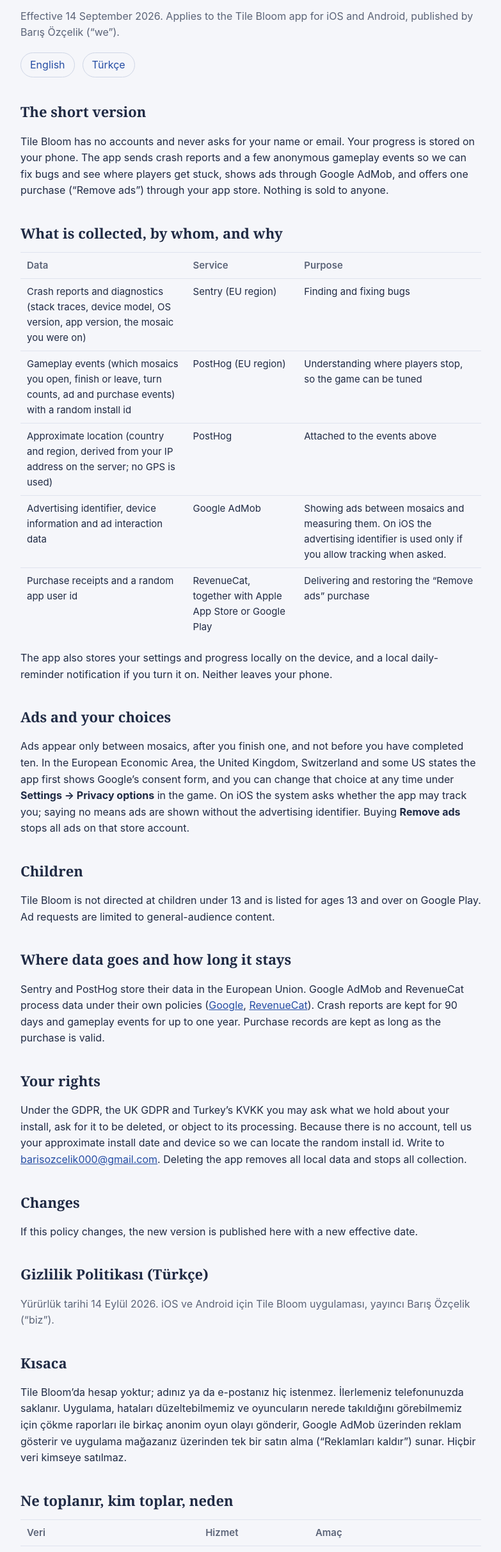
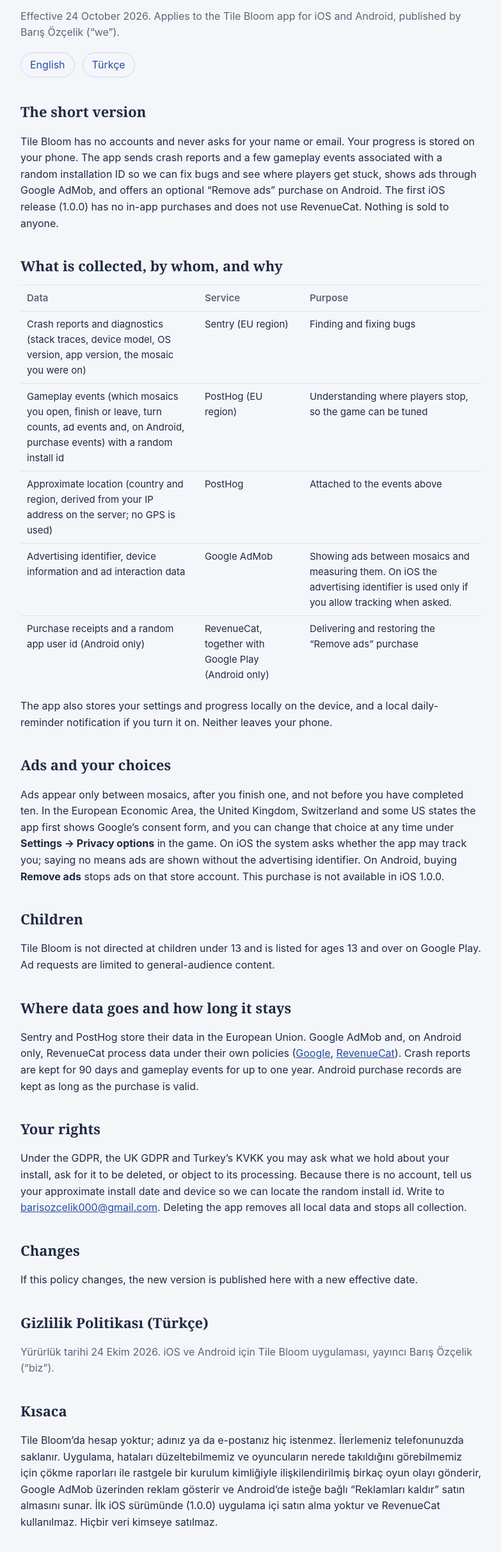
Before and after one commit to barisozcelik/barisozcelik.github.io, a plain HTML site: page tile-bloom/privacy.html in a window 1280 px wide. Shown: the part 133-2559 px from the top of the page at 64% size, without its empty margins (248-1031 px from the left). Drawn offline with Linux system fonts and the light colour scheme.

Commit message:
Clarify ads-only iOS launch in privacy and support pages

```diff
--- a/tile-bloom/privacy.html
+++ b/tile-bloom/privacy.html
@@ -3,32 +3,32 @@
 <body><main>
 <p class="kicker">Tile Bloom</p>
 <h1>Privacy Policy</h1>
-<p class="muted">Effective 14 September 2026. Applies to the Tile Bloom app for iOS and Android, published by Barış Özçelik (“we”).</p>
+<p class="muted">Effective 24 October 2026. Applies to the Tile Bloom app for iOS and Android, published by Barış Özçelik (“we”).</p>
 <div class="lang"><a href="#en">English</a><a href="#tr">Türkçe</a></div>
 
 <section id="en">
 <h2>The short version</h2>
-<p>Tile Bloom has no accounts and never asks for your name or email. Your progress is stored on your phone. The app sends crash reports and a few anonymous gameplay events so we can fix bugs and see where players get stuck, shows ads through Google AdMob, and offers one purchase (“Remove ads”) through your app store. Nothing is sold to anyone.</p>
+<p>Tile Bloom has no accounts and never asks for your name or email. Your progress is stored on your phone. The app sends crash reports and a few gameplay events associated with a random installation ID so we can fix bugs and see where players get stuck, shows ads through Google AdMob, and offers an optional “Remove ads” purchase on Android. The first iOS release (1.0.0) has no in-app purchases and does not use RevenueCat. Nothing is sold to anyone.</p>
 
 <h2>What is collected, by whom, and why</h2>
 <table>
 <tr><th>Data</th><th>Service</th><th>Purpose</th></tr>
 <tr><td>Crash reports and diagnostics (stack traces, device model, OS version, app version, the mosaic you were on)</td><td>Sentry (EU region)</td><td>Finding and fixing bugs</td></tr>
-<tr><td>Gameplay events (which mosaics you open, finish or leave, turn counts, ad and purchase events) with a random install id</td><td>PostHog (EU region)</td><td>Understanding where players stop, so the game can be tuned</td></tr>
+<tr><td>Gameplay events (which mosaics you open, finish or leave, turn counts, ad events and, on Android, purchase events) with a random install id</td><td>PostHog (EU region)</td><td>Understanding where players stop, so the game can be tuned</td></tr>
 <tr><td>Approximate location (country and region, derived from your IP address on the server; no GPS is used)</td><td>PostHog</td><td>Attached to the events above</td></tr>
 <tr><td>Advertising identifier, device information and ad interaction data</td><td>Google AdMob</td><td>Showing ads between mosaics and measuring them. On iOS the advertising identifier is used only if you allow tracking when asked.</td></tr>
-<tr><td>Purchase receipts and a random app user id</td><td>RevenueCat, together with Apple App Store or Google Play</td><td>Delivering and restoring the “Remove ads” purchase</td></tr>
+<tr><td>Purchase receipts and a random app user id (Android only)</td><td>RevenueCat, together with Google Play (Android only)</td><td>Delivering and restoring the “Remove ads” purchase</td></tr>
 </table>
 <p>The app also stores your settings and progress locally on the device, and a local daily-reminder notification if you turn it on. Neither leaves your phone.</p>
 
 <h2>Ads and your choices</h2>
-<p>Ads appear only between mosaics, after you finish one, and not before you have completed ten. In the European Economic Area, the United Kingdom, Switzerland and some US states the app first shows Google’s consent form, and you can change that choice at any time under <strong>Settings → Privacy options</strong> in the game. On iOS the system asks whether the app may track you; saying no means ads are shown without the advertising identifier. Buying <strong>Remove ads</strong> stops all ads on that store account.</p>
+<p>Ads appear only between mosaics, after you finish one, and not before you have completed ten. In the European Economic Area, the United Kingdom, Switzerland and some US states the app first shows Google’s consent form, and you can change that choice at any time under <strong>Settings → Privacy options</strong> in the game. On iOS the system asks whether the app may track you; saying no means ads are shown without the advertising identifier. On Android, buying <strong>Remove ads</strong> stops ads on that store account. This purchase is not available in iOS 1.0.0.</p>
 
 <h2>Children</h2>
 <p>Tile Bloom is not directed at children under 13 and is listed for ages 13 and over on Google Play. Ad requests are limited to general-audience content.</p>
 
 <h2>Where data goes and how long it stays</h2>
-<p>Sentry and PostHog store their data in the European Union. Google AdMob and RevenueCat process data under their own policies (<a href="https://policies.google.com/privacy">Google</a>, <a href="https://www.revenuecat.com/privacy">RevenueCat</a>). Crash reports are kept for 90 days and gameplay events for up to one year. Purchase records are kept as long as the purchase is valid.</p>
+<p>Sentry and PostHog store their data in the European Union. Google AdMob and, on Android only, RevenueCat process data under their own policies (<a href="https://policies.google.com/privacy">Google</a>, <a href="https://www.revenuecat.com/privacy">RevenueCat</a>). Crash reports are kept for 90 days and gameplay events for up to one year. Android purchase records are kept as long as the purchase is valid.</p>
 
 <h2>Your rights</h2>
 <p>Under the GDPR, the UK GDPR and Turkey’s KVKK you may ask what we hold about your install, ask for it to be deleted, or object to its processing. Because there is no account, tell us your approximate install date and device so we can locate the random install id. Write to <a href="mailto:barisozcelik000@gmail.com">barisozcelik000@gmail.com</a>. Deleting the app removes all local data and stops all collection.</p>
@@ -39,30 +39,30 @@
 
 <section id="tr" lang="tr">
 <h2>Gizlilik Politikası (Türkçe)</h2>
-<p class="muted">Yürürlük tarihi 14 Eylül 2026. iOS ve Android için Tile Bloom uygulaması, yayıncı Barış Özçelik (“biz”).</p>
+<p class="muted">Yürürlük tarihi 24 Ekim 2026. iOS ve Android için Tile Bloom uygulaması, yayıncı Barış Özçelik (“biz”).</p>
 
 <h2>Kısaca</h2>
-<p>Tile Bloom’da hesap yoktur; adınız ya da e-postanız hiç istenmez. İlerlemeniz telefonunuzda saklanır. Uygulama, hataları düzeltebilmemiz ve oyuncuların nerede takıldığını görebilmemiz için çökme raporları ile birkaç anonim oyun olayı gönderir, Google AdMob üzerinden reklam gösterir ve uygulama mağazanız üzerinden tek bir satın alma (“Reklamları kaldır”) sunar. Hiçbir veri kimseye satılmaz.</p>
+<p>Tile Bloom’da hesap yoktur; adınız ya da e-postanız hiç istenmez. İlerlemeniz telefonunuzda saklanır. Uygulama, hataları düzeltebilmemiz ve oyuncuların nerede takıldığını görebilmemiz için çökme raporları ile rastgele bir kurulum kimliğiyle ilişkilendirilmiş birkaç oyun olayı gönderir, Google AdMob üzerinden reklam gösterir ve Android’de isteğe bağlı “Reklamları kaldır” satın almasını sunar. İlk iOS sürümünde (1.0.0) uygulama içi satın alma yoktur ve RevenueCat kullanılmaz. Hiçbir veri kimseye satılmaz.</p>
 
 <h2>Ne toplanır, kim toplar, neden</h2>
 <table>
 <tr><th>Veri</th><th>Hizmet</th><th>Amaç</th></tr>
 <tr><td>Çökme raporları ve tanılama (hata kayıtları, cihaz modeli, işletim sistemi ve uygulama sürümü, o sırada açık olan mozaik)</td><td>Sentry (AB bölgesi)</td><td>Hataları bulmak ve düzeltmek</td></tr>
-<tr><td>Oyun olayları (hangi mozaiklerin açıldığı, bitirildiği ya da bırakıldığı, hamle sayıları, reklam ve satın alma olayları), rastgele bir kurulum kimliğiyle</td><td>PostHog (AB bölgesi)</td><td>Oyuncuların nerede durduğunu anlayıp oyunu ayarlamak</td></tr>
+<tr><td>Oyun olayları (hangi mozaiklerin açıldığı, bitirildiği ya da bırakıldığı, hamle sayıları, reklam olayları ve yalnızca Android’de satın alma olayları), rastgele bir kurulum kimliğiyle</td><td>PostHog (AB bölgesi)</td><td>Oyuncuların nerede durduğunu anlayıp oyunu ayarlamak</td></tr>
 <tr><td>Yaklaşık konum (ülke ve bölge; sunucuda IP adresinden türetilir, GPS kullanılmaz)</td><td>PostHog</td><td>Yukarıdaki olaylara eklenir</td></tr>
 <tr><td>Reklam kimliği, cihaz bilgisi ve reklam etkileşim verisi</td><td>Google AdMob</td><td>Mozaikler arasında reklam göstermek ve ölçmek. iOS’ta reklam kimliği yalnızca sorulduğunda izlemeye izin verirseniz kullanılır.</td></tr>
-<tr><td>Satın alma makbuzları ve rastgele bir uygulama kullanıcı kimliği</td><td>RevenueCat; Apple App Store ya da Google Play ile birlikte</td><td>“Reklamları kaldır” satın almasını teslim etmek ve geri yüklemek</td></tr>
+<tr><td>Satın alma makbuzları ve rastgele bir uygulama kullanıcı kimliği (yalnızca Android)</td><td>RevenueCat; Google Play ile birlikte (yalnızca Android)</td><td>“Reklamları kaldır” satın almasını teslim etmek ve geri yüklemek</td></tr>
 </table>
 <p>Uygulama ayrıca ayarlarınızı ve ilerlemenizi cihazda yerel olarak saklar; açarsanız yerel bir günlük hatırlatma bildirimi kurar. İkisi de telefonunuzdan çıkmaz.</p>
 
 <h2>Reklamlar ve seçimleriniz</h2>
-<p>Reklamlar yalnızca bir mozaiği bitirdikten sonra, mozaikler arasında görünür ve on mozaik tamamlanmadan hiç görünmez. Avrupa Ekonomik Alanı, Birleşik Krallık, İsviçre ve bazı ABD eyaletlerinde uygulama önce Google’ın onay formunu gösterir; bu seçimi oyun içinde <strong>Ayarlar → Gizlilik seçenekleri</strong> altından her zaman değiştirebilirsiniz. iOS’ta sistem uygulamanın sizi izleyip izleyemeyeceğini sorar; hayır derseniz reklamlar reklam kimliği kullanılmadan gösterilir. <strong>Reklamları kaldır</strong> satın alması o mağaza hesabındaki tüm reklamları durdurur.</p>
+<p>Reklamlar yalnızca bir mozaiği bitirdikten sonra, mozaikler arasında görünür ve on mozaik tamamlanmadan hiç görünmez. Avrupa Ekonomik Alanı, Birleşik Krallık, İsviçre ve bazı ABD eyaletlerinde uygulama önce Google’ın onay formunu gösterir; bu seçimi oyun içinde <strong>Ayarlar → Gizlilik seçenekleri</strong> altından her zaman değiştirebilirsiniz. iOS’ta sistem uygulamanın sizi izleyip izleyemeyeceğini sorar; hayır derseniz reklamlar reklam kimliği kullanılmadan gösterilir. Android’de <strong>Reklamları kaldır</strong> satın alması o mağaza hesabındaki reklamları durdurur. iOS 1.0.0 sürümünde bu satın alma sunulmaz.</p>
 
 <h2>Çocuklar</h2>
 <p>Tile Bloom 13 yaş altı çocuklara yönelik değildir ve Google Play’de 13 yaş ve üzeri için listelenir. Reklam istekleri genel izleyiciye uygun içerikle sınırlıdır.</p>
 
 <h2>Veriler nereye gider, ne kadar kalır</h2>
-<p>Sentry ve PostHog verilerini Avrupa Birliği’nde saklar. Google AdMob ve RevenueCat verileri kendi politikaları uyarınca işler (<a href="https://policies.google.com/privacy">Google</a>, <a href="https://www.revenuecat.com/privacy">RevenueCat</a>). Çökme raporları 90 gün, oyun olayları en fazla bir yıl tutulur. Satın alma kayıtları satın alma geçerli olduğu sürece saklanır.</p>
+<p>Sentry ve PostHog verilerini Avrupa Birliği’nde saklar. Google AdMob ve yalnızca Android’de RevenueCat, verileri kendi politikaları uyarınca işler (<a href="https://policies.google.com/privacy">Google</a>, <a href="https://www.revenuecat.com/privacy">RevenueCat</a>). Çökme raporları 90 gün, oyun olayları en fazla bir yıl tutulur. Android satın alma kayıtları satın alma geçerli olduğu sürece saklanır.</p>
 
 <h2>Haklarınız</h2>
 <p>KVKK, GDPR ve Birleşik Krallık GDPR kapsamında kurulumunuz hakkında ne tuttuğumuzu sorabilir, silinmesini isteyebilir ya da işlenmesine itiraz edebilirsiniz. Hesap olmadığı için rastgele kurulum kimliğini bulabilmemiz adına yaklaşık kurulum tarihinizi ve cihazınızı belirtin. Adres: <a href="mailto:barisozcelik000@gmail.com">barisozcelik000@gmail.com</a>. Uygulamayı silmek tüm yerel verileri kaldırır ve her türlü toplamayı durdurur.</p>
```
Also changed, not shown: tile-bloom/support.html (+4 -2 lines).
